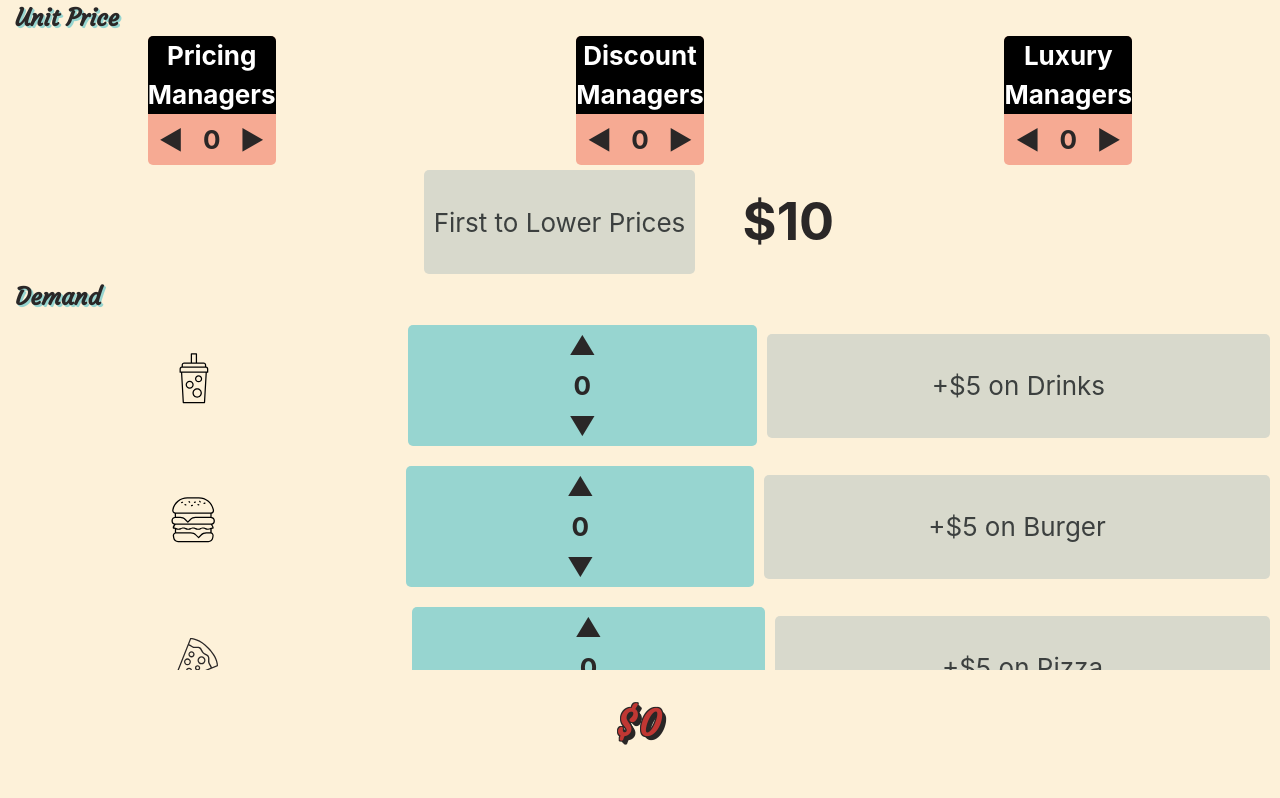
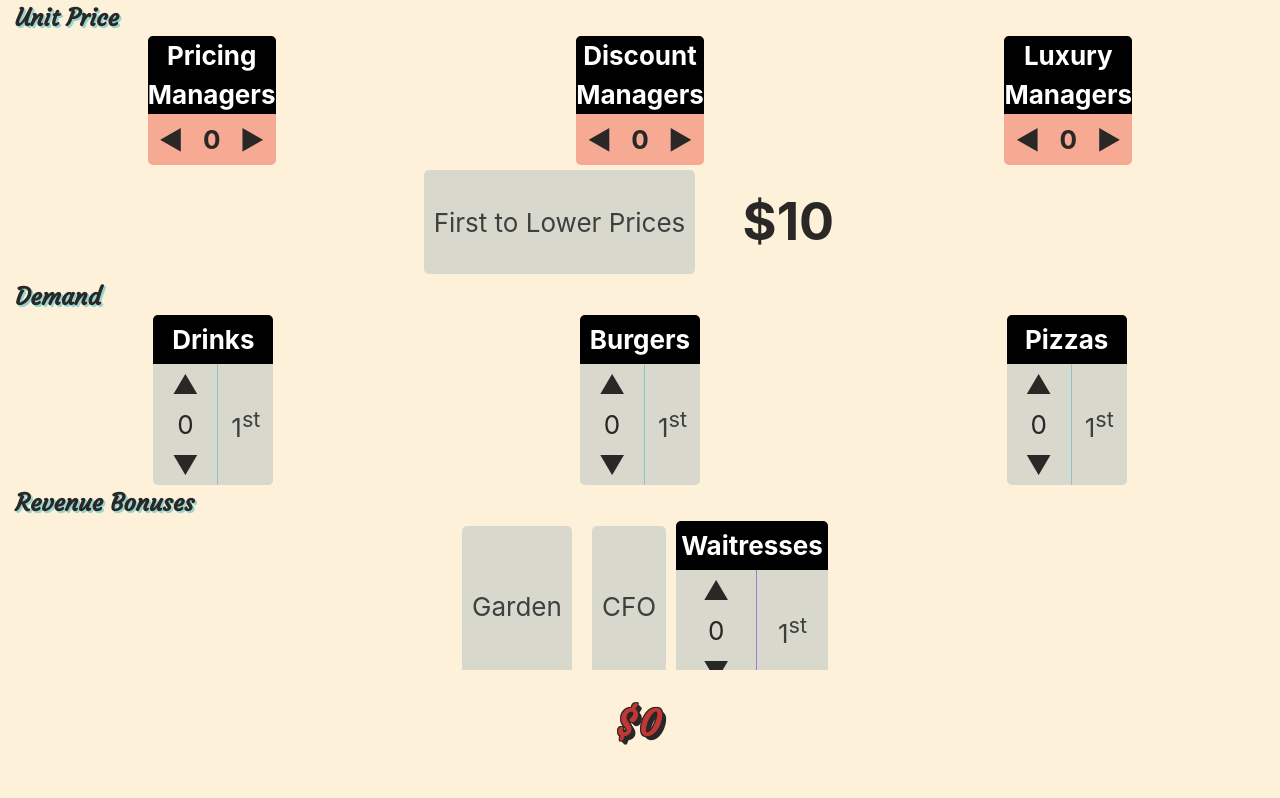
Before and after one commit to egnwd/food-chain-magnate, a React (Create React App) app: page / in a window 1280 px wide. Shown: the top 798 px of the page. Built offline with nearby package versions, Linux system fonts and the light colour scheme.

Commit message:
Uses IncrementAndToggle component for demand items
Drinks, burgers and pizzas now all using the new
IncrementAndToggle component to save space.

```diff
--- a/src/Components/DemandArea.tsx
+++ b/src/Components/DemandArea.tsx
@@ -1,11 +1,8 @@
 import React, { useContext } from "react";
-import NumberButton from "./NumberButton";
 import { HouseDemandContext } from "./HouseDemandContext";
 import Title from "./Title";
-import ToggleButton from "./ToggleButton";
-import SodaIcon from "../Icons/SodaIcon";
-import BurgerIcon from "../Icons/BurgerIcon";
-import PizzaIcon from "../Icons/PizzaIcon";
+import IncrementAndToggle from "./IncrementAndToggle";
+import FoodChainMagnatePalette from "./ColorPalette";
 
 const DemandArea: React.FC = () => {
   const { demand, setDemand, milestones, setMilestones } = useContext(HouseDemandContext);
@@ -86,26 +83,41 @@ const DemandArea: React.FC = () => {
   return (
     <section>
       <Title>Demand</Title>
-      <div className="menuItem">
-        <SodaIcon />
-        <NumberButton label={demand.drinks.toString()} onIncrement={handleAddDrink} onDecrement={handleRemoveDrink} />
-        <ToggleButton label="+$5 on Drinks" active={milestones.hasDrinkBonus} onClick={handleDrinkBonus} />
-      </div>
-      <div className="menuItem">
-        <BurgerIcon />
-
-        <NumberButton
-          label={demand.burgers.toString()}
+      <div
+        style={{
+          display: "flex",
+          flexDirection: "row",
+          justifyContent: "space-around",
+          minWidth: "100%",
+        }}
+      >
+        <IncrementAndToggle
+          label="Drinks"
+          active={milestones.hasDrinkBonus}
+          onClick={handleDrinkBonus}
+          counter={demand.drinks}
+          onIncrement={handleAddDrink}
+          onDecrement={handleRemoveDrink}
+          activeColor={FoodChainMagnatePalette.defaultActive}
+        />
+        <IncrementAndToggle
+          label="Burgers"
+          active={milestones.hasBurgerBonus}
+          onClick={handleBurgerBonus}
+          counter={demand.burgers}
           onIncrement={handleAddBurgers}
           onDecrement={handleRemoveBurgers}
+          activeColor={FoodChainMagnatePalette.defaultActive}
         />
-        <ToggleButton label="+$5 on Burger" active={milestones.hasBurgerBonus} onClick={handleBurgerBonus} />
-      </div>
-      <div className="menuItem">
-        <PizzaIcon />
-
-        <NumberButton label={demand.pizza.toString()} onIncrement={handleAddPizza} onDecrement={handleRemovePizza} />
-        <ToggleButton label="+$5 on Pizza" active={milestones.hasPizzaBonus} onClick={handlePizzaBonus} />
+        <IncrementAndToggle
+          label="Pizzas"
+          active={milestones.hasPizzaBonus}
+          onClick={handlePizzaBonus}
+          counter={demand.pizza}
+          onIncrement={handleAddPizza}
+          onDecrement={handleRemovePizza}
+          activeColor={FoodChainMagnatePalette.defaultActive}
+        />
       </div>
     </section>
   );
```
